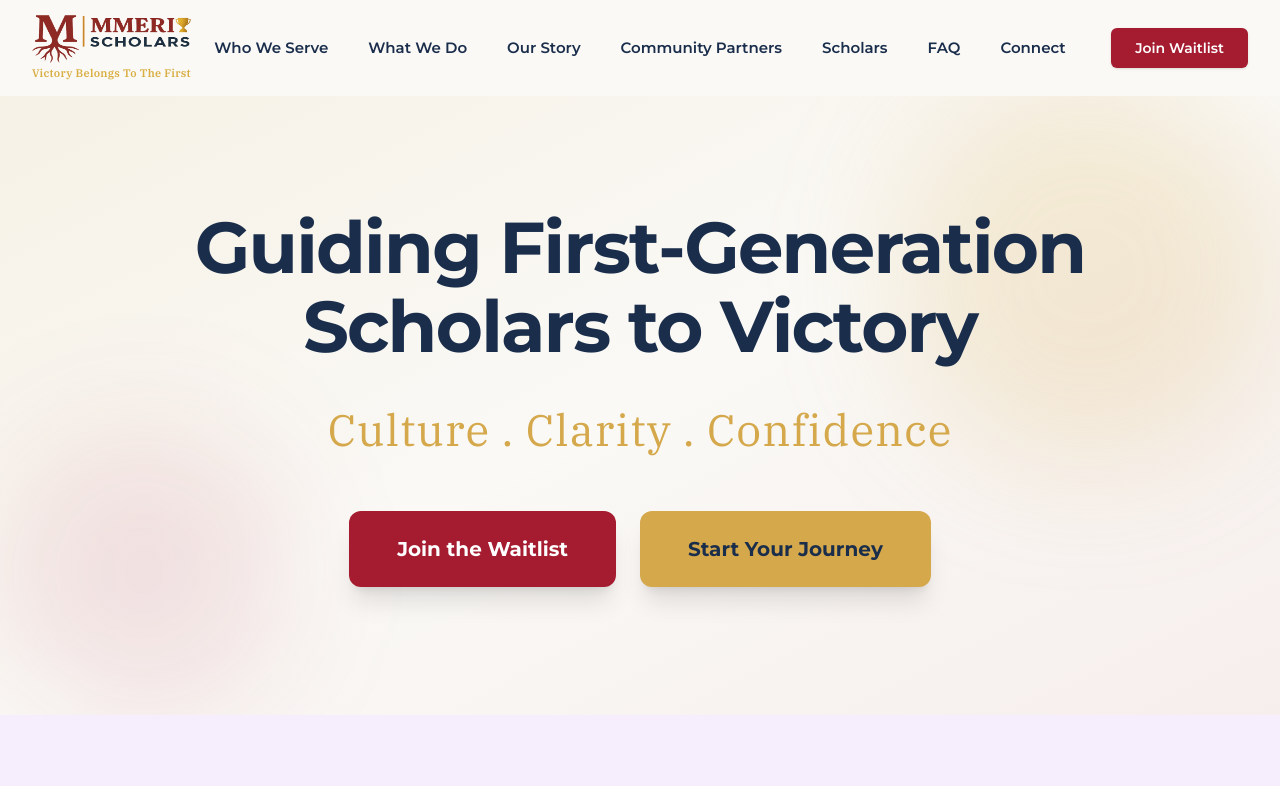
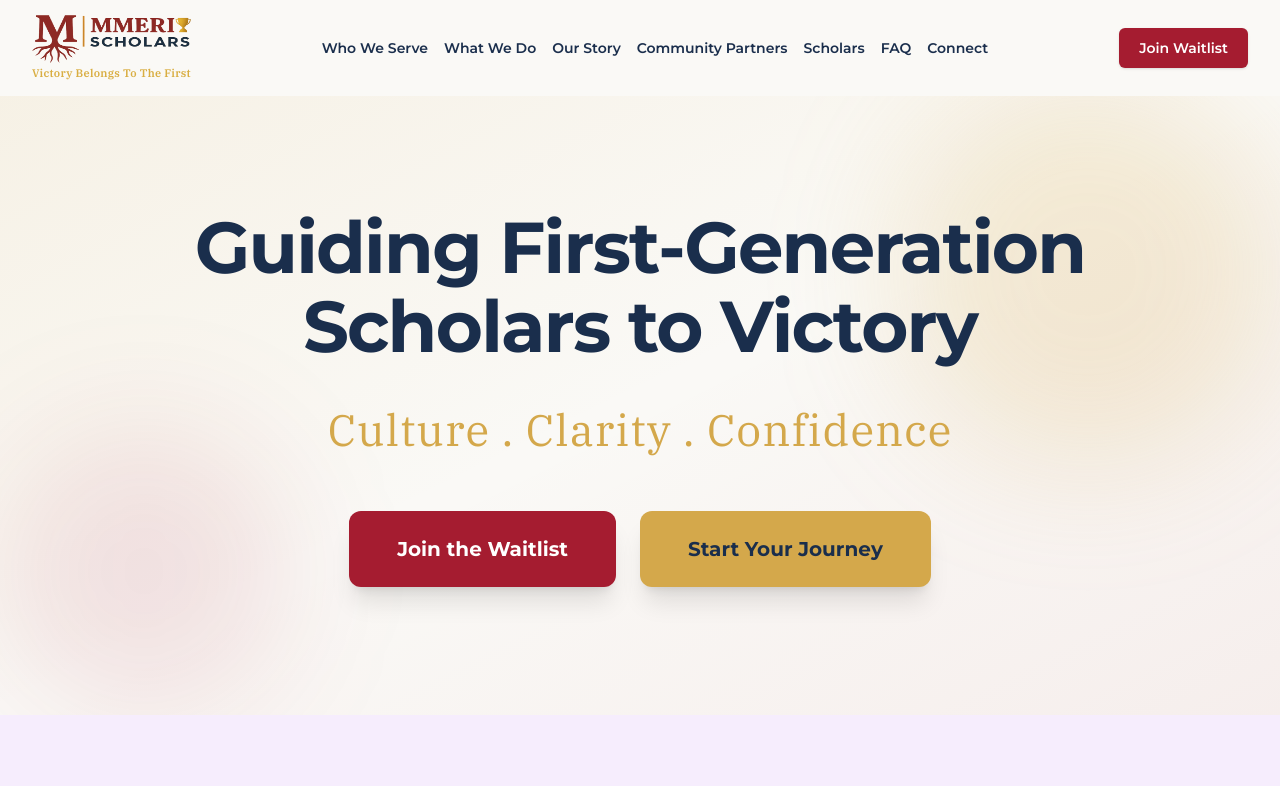
Before and after one commit to jesufemi2023/MMERI-SCHOLAR-WEBSITE-V2, a Next.js app: page / in a window 1280 px wide. Shown: the top 786 px of the page. Built offline with nearby package versions, Linux system fonts and the light colour scheme.

Commit message:
fix: improve desktop navbar responsiveness
Adjust breakpoints, layout, and item spacing for better fit.

Co-authored-by: JESUFEMI Temitope <154071440+jesufemi2023@users.noreply.github.com>

```diff
--- a/components/header.tsx
+++ b/components/header.tsx
@@ -26,7 +26,7 @@ export function Header() {
 
   useEffect(() => {
     const handleResize = () => {
-      if (window.innerWidth >= 768) {
+      if (window.innerWidth >= 1280) {
         setIsMobileMenuOpen(false)
       }
     }
@@ -93,60 +93,60 @@ export function Header() {
             </span>
           </Link>
 
-          <nav className="hidden lg:flex items-center gap-8 xl:gap-10 absolute left-1/2 transform -translate-x-1/2">
+          <nav className="hidden xl:flex items-center gap-4 2xl:gap-6 flex-1 justify-center mx-4">
             <Link
               href="/who-we-serve"
-              className="font-sans text-mmeri-navy hover:text-mmeri-maroon transition-colors font-semibold text-[15px] whitespace-nowrap"
+              className="font-sans text-mmeri-navy hover:text-mmeri-maroon transition-colors font-semibold text-sm 2xl:text-[15px] whitespace-nowrap"
             >
               Who We Serve
             </Link>
             <Link
               href="/#what-we-do"
               onClick={(e) => handleNavClick(e, "/#what-we-do")}
-              className="font-sans text-mmeri-navy hover:text-mmeri-maroon transition-colors font-semibold text-[15px] whitespace-nowrap"
+              className="font-sans text-mmeri-navy hover:text-mmeri-maroon transition-colors font-semibold text-sm 2xl:text-[15px] whitespace-nowrap"
             >
               What We Do
             </Link>
             <Link
               href="/#our-story"
               onClick={(e) => handleNavClick(e, "/#our-story")}
-              className="font-sans text-mmeri-navy hover:text-mmeri-maroon transition-colors font-semibold text-[15px] whitespace-nowrap"
+              className="font-sans text-mmeri-navy hover:text-mmeri-maroon transition-colors font-semibold text-sm 2xl:text-[15px] whitespace-nowrap"
             >
               Our Story
             </Link>
             <Link
               href="/#community-partners"
               onClick={(e) => handleNavClick(e, "/#community-partners")}
-              className="font-sans text-mmeri-navy hover:text-mmeri-maroon transition-colors font-semibold text-[15px] whitespace-nowrap"
+              className="font-sans text-mmeri-navy hover:text-mmeri-maroon transition-colors font-semibold text-sm 2xl:text-[15px] whitespace-nowrap"
             >
               Community Partners
             </Link>
             <Link
               href="/scholars"
-              className="font-sans text-mmeri-navy hover:text-mmeri-maroon transition-colors font-semibold text-[15px] whitespace-nowrap"
+              className="font-sans text-mmeri-navy hover:text-mmeri-maroon transition-colors font-semibold text-sm 2xl:text-[15px] whitespace-nowrap"
             >
               Scholars
             </Link>
             <Link
               href="/faq"
-              className="font-sans text-mmeri-navy hover:text-mmeri-maroon transition-colors font-semibold text-[15px] whitespace-nowrap"
+              className="font-sans text-mmeri-navy hover:text-mmeri-maroon transition-colors font-semibold text-sm 2xl:text-[15px] whitespace-nowrap"
             >
               FAQ
             </Link>
             <Link
               href="/connect"
-              className="font-sans text-mmeri-navy hover:text-mmeri-maroon transition-colors font-semibold text-[15px] whitespace-nowrap"
+              className="font-sans text-mmeri-navy hover:text-mmeri-maroon transition-colors font-semibold text-sm 2xl:text-[15px] whitespace-nowrap"
             >
               Connect
             </Link>
           </nav>
 
-          <div className="hidden lg:flex items-center">
+          <div className="hidden xl:flex items-center flex-shrink-0">
             <a
               href={WAITLIST_URL}
               target="_blank"
               rel="noopener noreferrer"
-              className="font-sans bg-mmeri-maroon text-white px-6 py-2.5 rounded-md hover:bg-mmeri-maroon/90 transition-all font-semibold text-sm shadow-sm hover:shadow-md"
+              className="font-sans bg-mmeri-maroon text-white px-5 py-2.5 rounded-md hover:bg-mmeri-maroon/90 transition-all font-semibold text-sm shadow-sm hover:shadow-md whitespace-nowrap"
             >
               Join Waitlist
             </a>
@@ -154,7 +154,7 @@ export function Header() {
 
           <button
             onClick={() => setIsMobileMenuOpen(!isMobileMenuOpen)}
-            className="lg:hidden p-2 text-mmeri-navy hover:text-mmeri-maroon transition-colors"
+            className="xl:hidden p-2 text-mmeri-navy hover:text-mmeri-maroon transition-colors"
             aria-label={isMobileMenuOpen ? "Close menu" : "Open menu"}
           >
             {isMobileMenuOpen ? <X className="w-6 h-6" /> : <Menu className="w-6 h-6" />}
@@ -162,8 +162,8 @@ export function Header() {
         </div>
 
         <div
-          className={`lg:hidden overflow-hidden transition-all duration-300 ease-in-out ${
-            isMobileMenuOpen ? "max-h-96 opacity-100" : "max-h-0 opacity-0"
+          className={`xl:hidden overflow-hidden transition-all duration-300 ease-in-out ${
+            isMobileMenuOpen ? "max-h-[500px] opacity-100" : "max-h-0 opacity-0"
           }`}
         >
           <nav className="flex flex-col gap-1 pb-4 border-t border-mmeri-navy/10 pt-4">
```
